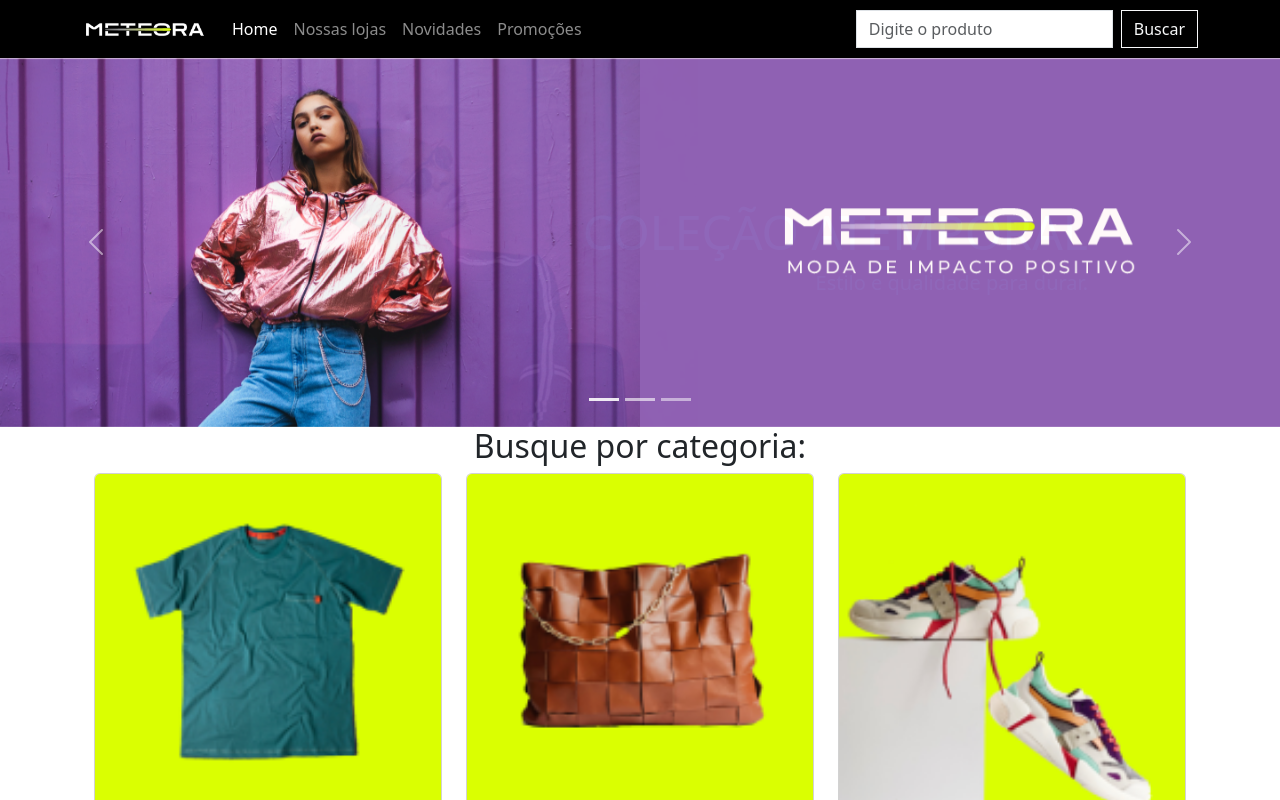
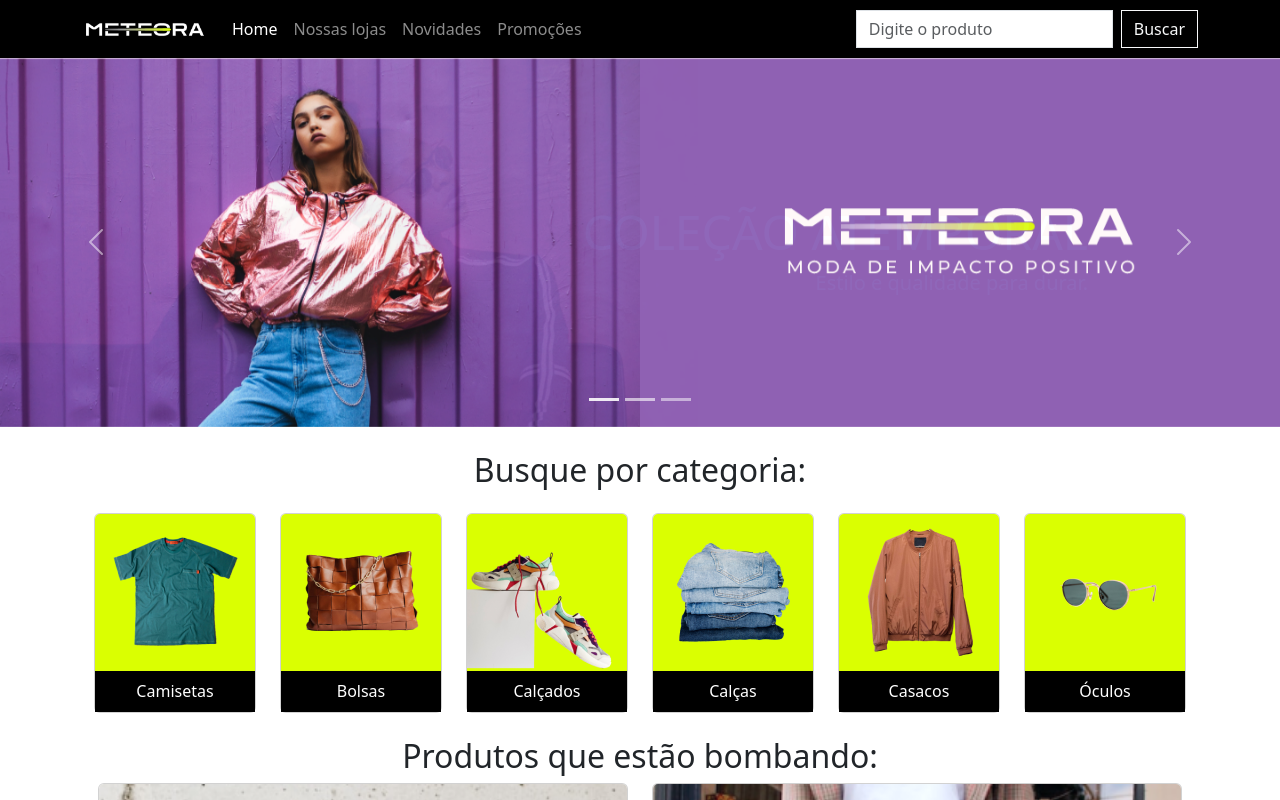
Before and after one commit to sucodelarangela/meteora, a Vue app: page / in a window 1280 px wide. Shown: the top 800 px of the page. Built offline with nearby package versions, Linux system fonts and the light colour scheme.

Commit message:
style: fix style for category cards

```diff
--- a/src/assets/styles/base.scss
+++ b/src/assets/styles/base.scss
@@ -13,3 +13,10 @@
   transition: 0.3s;
   font-family: $inter;
 }
+
+.section-title {
+  font-size: 1.75rem;
+  @media screen and (min-width: 1200px) {
+    font-size: 2rem;
+  }
+}
--- a/src/components/CategoryCard.vue
+++ b/src/components/CategoryCard.vue
@@ -1,83 +1,83 @@
 <template>
-  <h2 class="text-center">Busque por categoria:</h2>
-  <section class="container row mx-auto g-4">
+  <h2 class="text-center my-4 section-title">Busque por categoria:</h2>
+  <section class="container row mx-auto g-4 mb-4">
     <!-- Em tela mobile, cada div ocupa 6 colunas (12/6 = 2 divs por row) -->
     <!-- Em tela tablet, cada div ocupa 4 colunas (12/4 = 3 divs por row) -->
     <!-- Em tela desktop, cada div ocupa 2 colunas (12/2 = 6 divs por row) -->
-    <div class="col-6 col-md-4 col-xxl-2">
+    <div class="col-6 col-md-4 col-xl-2">
       <div class="card">
         <img
           src="@/assets/images/categories/camiseta.png"
           class="card-img-top"
           alt="Categoria camisetas"
         />
-        <div class="card-header">
-          <p class="text-center">Camisetas</p>
+        <div class="card-header bg-black text-bg-dark">
+          <p class="text-center mb-0">Camisetas</p>
         </div>
       </div>
     </div>
 
-    <div class="col-6 col-md-4 col-xxl-2">
+    <div class="col-6 col-md-4 col-xl-2">
       <div class="card">
         <img
           src="@/assets/images/categories/bolsa.png"
           class="card-img-top"
           alt="Categoria bolsas"
         />
-        <div class="card-header">
-          <p class="text-center">Bolsas</p>
+        <div class="card-header bg-black text-bg-dark">
+          <p class="text-center mb-0">Bolsas</p>
         </div>
       </div>
     </div>
 
-    <div class="col-6 col-md-4 col-xxl-2">
+    <div class="col-6 col-md-4 col-xl-2">
       <div class="card">
         <img
           src="@/assets/images/categories/calcados.png"
           class="card-img-top"
           alt="Categoria calçados"
         />
-        <div class="card-header">
-          <p class="text-center">Calçados</p>
+        <div class="card-header bg-black text-bg-dark">
+          <p class="text-center mb-0">Calçados</p>
         </div>
       </div>
     </div>
 
-    <div class="col-6 col-md-4 col-xxl-2">
+    <div class="col-6 col-md-4 col-xl-2">
       <div class="card">
         <img
           src="@/assets/images/categories/calca.png"
           class="card-img-top"
           alt="Categoria calças"
         />
-        <div class="card-header">
-          <p class="text-center">Calças</p>
+        <div class="card-header bg-black text-bg-dark">
+          <p class="text-center mb-0">Calças</p>
         </div>
       </div>
     </div>
 
-    <div class="col-6 col-md-4 col-xxl-2">
+    <div class="col-6 col-md-4 col-xl-2">
       <div class="card">
         <img
           src="@/assets/images/categories/casacos.png"
           class="card-img-top"
           alt="Categoria casacos"
         />
-        <div class="card-header">
-          <p class="text-center">Casacos</p>
+        <div class="card-header bg-black text-bg-dark">
+          <p class="text-center mb-0">Casacos</p>
         </div>
       </div>
     </div>
 
-    <div class="col-6 col-md-4 col-xxl-2">
+    <div class="col-6 col-md-4 col-xl-2">
       <div class="card">
         <img
           src="@/assets/images/categories/oculos.png"
           class="card-img-top"
           alt="Categoria óculos"
         />
-        <div class="card-header">
-          <p class="text-center">Óculos</p>
+        <div class="card-header bg-black text-bg-dark">
+          <p class="text-center mb-0">Óculos</p>
         </div>
       </div>
     </div>
```
